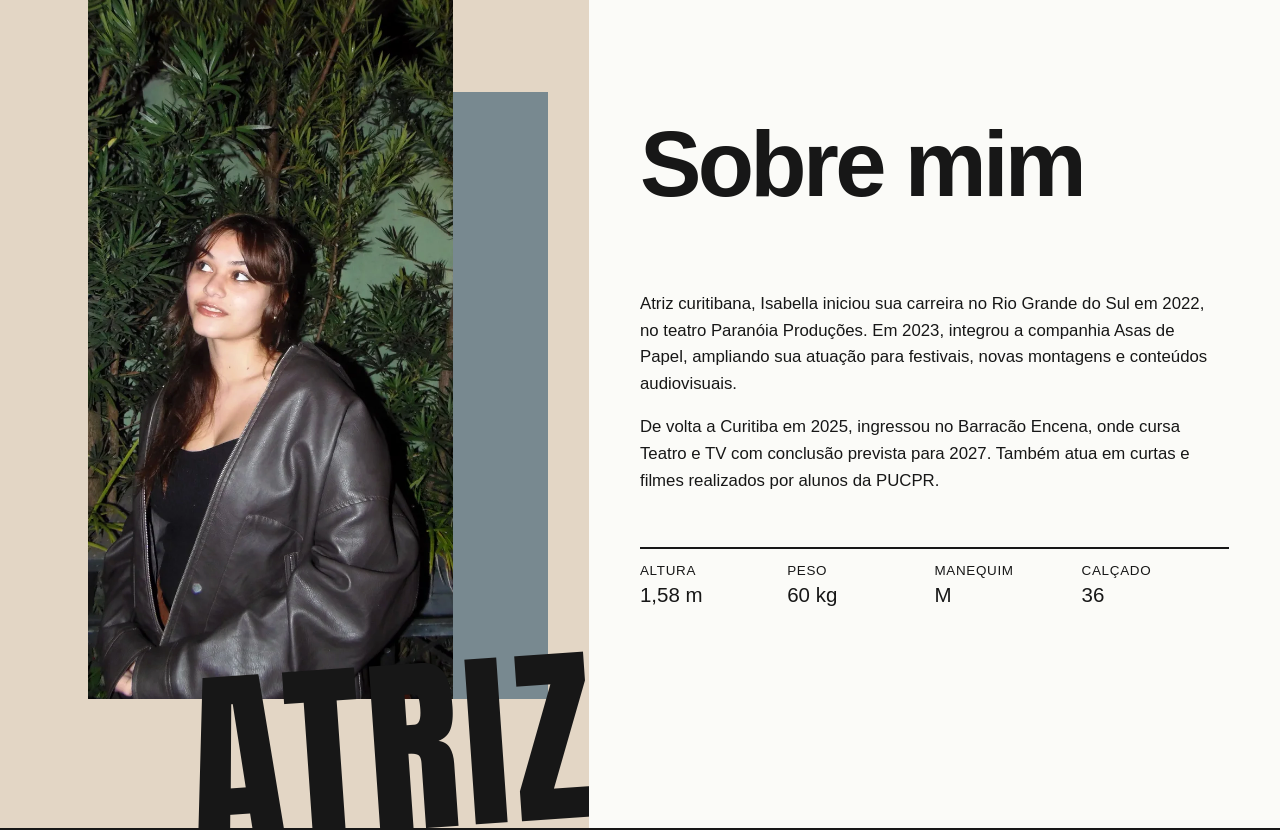
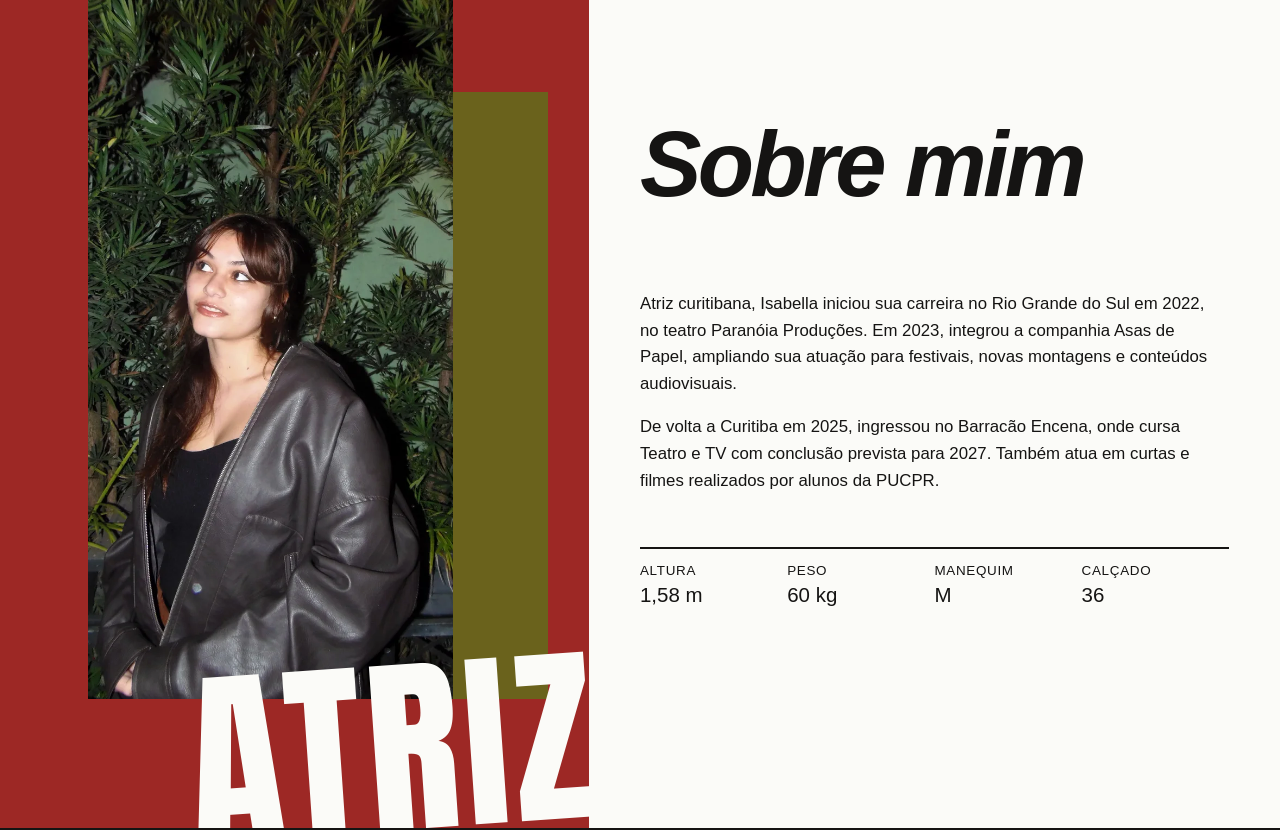
Before and after one commit to luis-ota/isabella-monteiro, a React (Vite) app: page / in a window 1280 px wide. Shown: the part 980-1810 px from the top of the page. Built offline with nearby package versions, Linux system fonts and the light colour scheme; a web font is replaced by a local one.

Commit message:
feat: paleta do bandas com offwhite e exportacao atualizada

```diff
--- a/src/styles.css
+++ b/src/styles.css
@@ -1,19 +1,19 @@
 :root {
   font-family: 'Archivo Variable', Arial, sans-serif;
-  color: #171717;
+  color: #151413;
   background: #fbfbf8;
   font-synthesis: none;
   text-rendering: optimizeLegibility;
   color-scheme: only light;
   --paper: #fbfbf8;
-  --pearl: #f0ede4;
-  --ink: #171717;
-  --terracotta: #974315;
-  --blue: #788990;
-  --rose: #e3d6c5;
-  --sage: #8d957e;
+  --pearl: #f9e8ac;
+  --ink: #151413;
+  --terracotta: #9d2825;
+  --blue: #6a621c;
+  --rose: #f9e8ac;
+  --sage: #6a621c;
   --selection: #d8ff3f;
-  --line: rgba(23, 23, 23, 0.35);
+  --line: rgba(21, 20, 19, 0.35);
   --header-height: 76px;
   --gutter: clamp(22px, 4vw, 68px);
 }
@@ -291,7 +291,7 @@ img {
   left: -8%;
   width: 68%;
   height: 43%;
-  background: var(--rose);
+  background: var(--terracotta);
   transform: rotate(2.5deg);
 }
 
@@ -337,7 +337,7 @@ img {
   position: relative;
   min-height: 920px;
   overflow: hidden;
-  background: var(--rose);
+  background: var(--terracotta);
 }
 
 .about-image img {
@@ -367,6 +367,7 @@ img {
   z-index: 3;
   right: -0.05em;
   bottom: 1.5%;
+  color: var(--paper);
   font-family: 'Road Rage', Impact, sans-serif;
   font-size: clamp(8rem, 15vw, 15rem);
   font-weight: 400;
@@ -386,7 +387,8 @@ img {
 .about-copy h2 {
   margin: 0 0 clamp(48px, 7vw, 92px);
   font-size: clamp(4rem, 7.2vw, 7.3rem);
-  font-variation-settings: 'wght' 610;
+  font-style: italic;
+  font-variation-settings: 'wght' 560;
   letter-spacing: -0.04em;
   line-height: 0.78;
 }
@@ -494,9 +496,9 @@ img {
 }
 
 .tone-rose { --tone: var(--rose); background: var(--rose); }
-.tone-blue { --tone: var(--blue); background: var(--blue); }
+.tone-blue { --tone: var(--blue); color: var(--paper); background: var(--blue); }
 .tone-terracotta { --tone: var(--terracotta); color: var(--paper); background: var(--terracotta); }
-.tone-sage { --tone: var(--sage); background: var(--sage); }
+.tone-sage { --tone: var(--sage); color: var(--paper); background: var(--sage); }
 .tone-ink { --tone: var(--ink); color: var(--paper); background: var(--ink); }
 .tone-pearl { --tone: var(--pearl); background: var(--pearl); }
 
@@ -727,13 +729,15 @@ img {
 .backstage-collage img:first-child {
   top: 0;
   left: 0;
+  width: 52%;
+  height: 430px;
 }
 
 .backstage-collage img:last-child {
   right: 0;
   bottom: 0;
-  width: 46%;
-  height: 390px;
+  width: 62%;
+  height: 500px;
   border: 8px solid var(--paper);
   transform: rotate(3.5deg);
 }
@@ -812,7 +816,7 @@ img {
 .contact-links small {
   display: block;
   margin-bottom: 5px;
-  color: var(--blue);
+  color: var(--rose);
   font-size: 0.86rem;
   font-variation-settings: 'wght' 720;
   letter-spacing: 0.06em;
@@ -1154,9 +1158,14 @@ img {
     height: 420px;
   }
 
+  .backstage-collage img:first-child {
+    width: 58%;
+    height: 340px;
+  }
+
   .backstage-collage img:last-child {
-    width: 49%;
-    height: 310px;
+    width: 68%;
+    height: 400px;
     border-width: 5px;
   }
 
```
Also changed, not shown: 1 other file (tests, documents, lock files or other folders).
